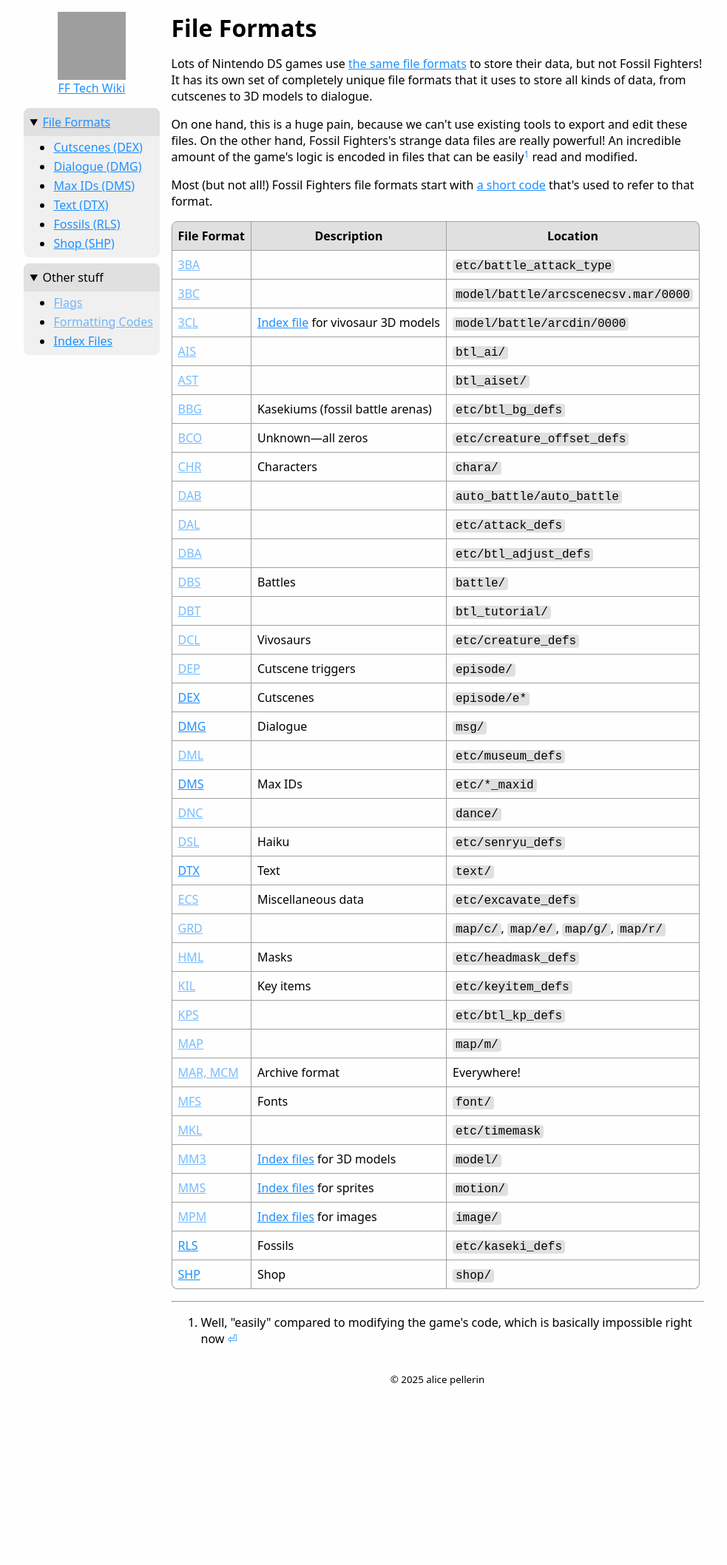
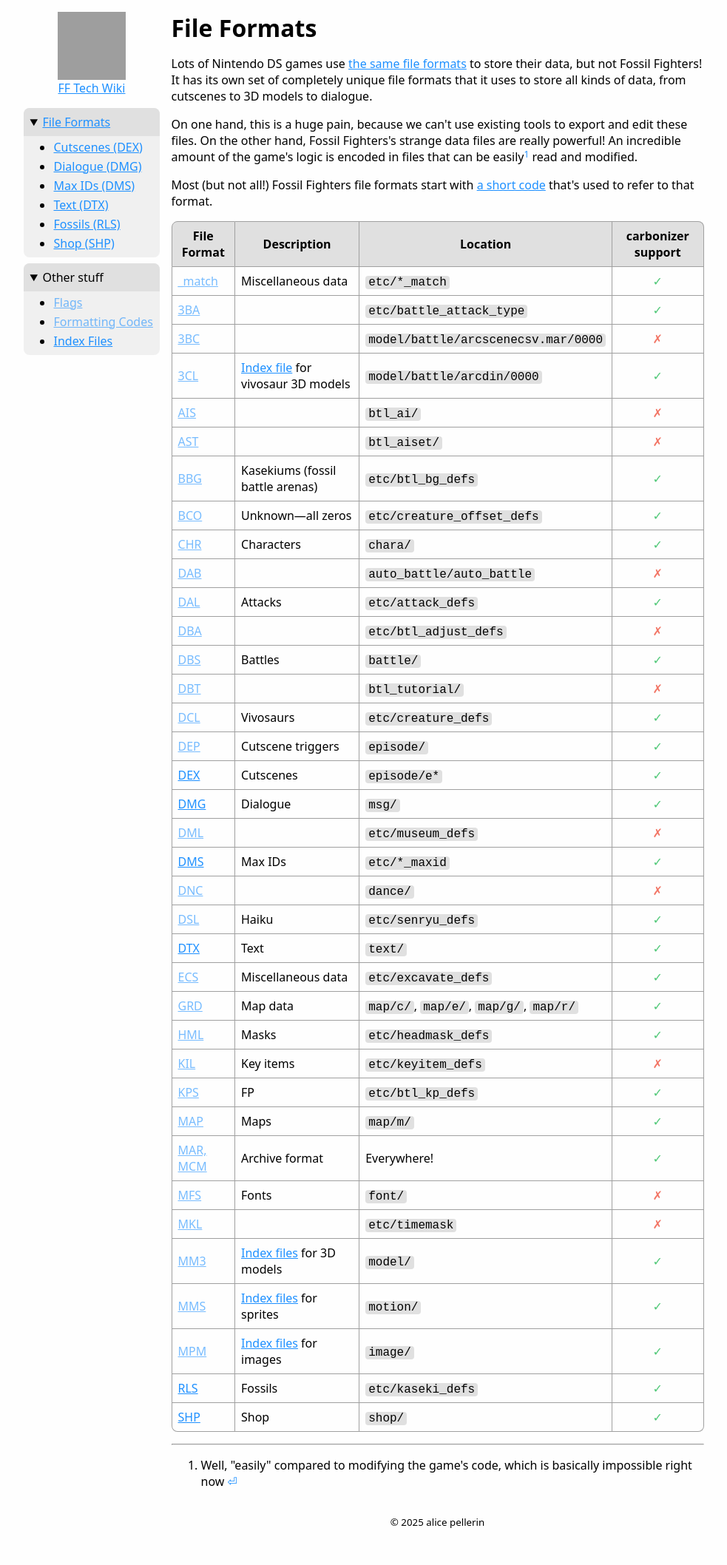
Before and after one commit to simonomi/fftechwiki, a Jekyll site: the page built from file-formats/index.html, in a window 1280 px wide. Shown: the whole page at 74% size, without its empty margins (148-1131 px from the left). Built offline with Jekyll 4.4.1, drawn with Linux system fonts in a browser that asks for light colours; before the commit the page ends 1923 px from its top, so only the background shows below that; grey boxes are pictures that could not be loaded.

Commit message:
add carbonizer support column to file types

```diff
--- a/_data/fileFormats.yml
+++ b/_data/fileFormats.yml
@@ -1,118 +1,158 @@
+- magicBytes: "_match"
+  description: "Miscellaneous data"
+  filePath: "etc/*_match"
+  carbonizerSupport: true
 - magicBytes: "3BA"
   description: ""
   filePath: "etc/battle_attack_type"
+  carbonizerSupport: true
 - magicBytes: "3BC"
   description: ""
   filePath: "model/battle/arcscenecsv.mar/0000"
+  carbonizerSupport: false
 - magicBytes: "3CL"
   name: "Vivosaur 3D Models"
   description: '<a href="/fftechwiki/file-formats/index-files">Index file</a> for vivosaur 3D models'
   filePath: "model/battle/arcdin/0000"
+  carbonizerSupport: true
 - magicBytes: "AIS"
   description: ""
   filePath: "btl_ai/"
+  carbonizerSupport: false
 - magicBytes: "AST"
   description: ""
   filePath: "btl_aiset/"
+  carbonizerSupport: false
 - magicBytes: "BBG"
   name: "Kasekiums"
   description: "Kasekiums (fossil battle arenas)"
   filePath: "etc/btl_bg_defs"
+  carbonizerSupport: true
 - magicBytes: "BCO"
   description: "Unknown—all zeros"
   filePath: "etc/creature_offset_defs"
+  carbonizerSupport: true
 - magicBytes: "CHR"
   description: "Characters"
   filePath: "chara/"
+  carbonizerSupport: true
 - magicBytes: "DAB"
   description: ""
   filePath: "auto_battle/auto_battle"
+  carbonizerSupport: false
 - magicBytes: "DAL"
-  description: ""
+  description: "Attacks"
   filePath: "etc/attack_defs"
+  carbonizerSupport: true
 - magicBytes: "DBA"
   description: ""
   filePath: "etc/btl_adjust_defs"
+  carbonizerSupport: false
 - magicBytes: "DBS"
   description: "Battles"
   filePath: "battle/"
+  carbonizerSupport: true
 - magicBytes: "DBT"
   description: ""
   filePath: "btl_tutorial/"
+  carbonizerSupport: false
 - magicBytes: "DCL"
   description: "Vivosaurs"
   filePath: "etc/creature_defs"
+  carbonizerSupport: true
 - magicBytes: "DEP"
   description: "Cutscene triggers"
   filePath: "episode/"
+  carbonizerSupport: true
 - magicBytes: "DEX"
   url: "/fftechwiki/file-formats/DEX"
   description: "Cutscenes"
   filePath: "episode/e*"
+  carbonizerSupport: true
 - magicBytes: "DMG"
   url: "/fftechwiki/file-formats/DMG"
   description: "Dialogue"
   filePath: "msg/"
+  carbonizerSupport: true
 - magicBytes: "DML"
   description: ""
   filePath: "etc/museum_defs"
+  carbonizerSupport: false
 - magicBytes: "DMS"
   url: "/fftechwiki/file-formats/DMS"
   description: "Max IDs"
   filePath: "etc/*_maxid"
+  carbonizerSupport: true
 - magicBytes: "DNC"
   description: ""
   filePath: "dance/"
+  carbonizerSupport: false
 - magicBytes: "DSL"
   description: "Haiku"
   filePath: "etc/senryu_defs"
+  carbonizerSupport: true
 - magicBytes: "DTX"
   url: "/fftechwiki/file-formats/DTX"
   description: "Text"
   filePath: "text/"
+  carbonizerSupport: true
 - magicBytes: "ECS"
   description: "Miscellaneous data"
   filePath: "etc/excavate_defs"
+  carbonizerSupport: true
 - magicBytes: "GRD"
-  description: ""
+  description: "Map data"
   location: "<code>map/c/</code>, <code>map/e/</code>, <code>map/g/</code>, <code>map/r/</code>"
+  carbonizerSupport: true
 - magicBytes: "HML"
   description: "Masks"
   filePath: "etc/headmask_defs"
+  carbonizerSupport: true
 - magicBytes: "KIL"
   description: "Key items"
   filePath: "etc/keyitem_defs"
+  carbonizerSupport: false
 - magicBytes: "KPS"
-  description: ""
+  description: "FP"
   filePath: "etc/btl_kp_defs"
+  carbonizerSupport: true
 - magicBytes: "MAP"
-  description: ""
+  description: "Maps"
   filePath: "map/m/"
+  carbonizerSupport: true
 - magicBytes: "MAR, MCM"
   description: "Archive format"
   location: "Everywhere!"
+  carbonizerSupport: true
 - magicBytes: "MFS"
   description: "Fonts"
   filePath: "font/"
+  carbonizerSupport: false
 - magicBytes: "MKL"
   filePath: "etc/timemask"
+  carbonizerSupport: false
 - magicBytes: "MM3"
   name: "3D Models"
   description: '<a href="/fftechwiki/file-formats/index-files">Index files</a> for 3D models'
   filePath: "model/"
+  carbonizerSupport: true
 - magicBytes: "MMS"
   name: "Sprites"
   description: '<a href="/fftechwiki/file-formats/index-files">Index files</a> for sprites'
   filePath: "motion/"
+  carbonizerSupport: true
 - magicBytes: "MPM"
   name: "Images"
   description: '<a href="/fftechwiki/file-formats/index-files">Index files</a> for images'
   filePath: "image/"
+  carbonizerSupport: true
 - magicBytes: "RLS"
   url: "/fftechwiki/file-formats/RLS"
   description: "Fossils"
   filePath: "etc/kaseki_defs"
+  carbonizerSupport: true
 - magicBytes: "SHP"
   url: "/fftechwiki/file-formats/SHP"
   description: "Shop"
   filePath: "shop/"
+  carbonizerSupport: true
--- a/_includes/tables.css
+++ b/_includes/tables.css
@@ -1,3 +1,8 @@
+:root {
+	--true-color: light-dark(#50c878, #50c878);
+	--false-color: #f27464;
+}
+
 table {
 	display: block;
 	width: fit-content;
@@ -23,6 +28,14 @@
 		& > pre,
 		& > p {
 			margin: 0;
+		}
+
+		&.true {
+			color: var(--true-color);
+		}
+
+		&.false {
+			color: var(--false-color);
 		}
 	}
 
--- a/file-formats/index.html
+++ b/file-formats/index.html
@@ -14,6 +14,7 @@
 			<th>File Format</th>
 			<th>Description</th>
 			<th>Location</th>
+			<th>carbonizer support</th>
 		</tr>
 	</thead>
 	<tbody>
@@ -32,6 +33,11 @@
 				{%- else -%}
 					<td>{{ fileFormat.location }}</td>
 				{%- endif -%}
+				{%- if fileFormat.carbonizerSupport -%}
+					<td class="true text-align-center">✓</td>
+				{%- else -%}
+					<td class="false text-align-center">✗</td>
+				{%- endif -%}
 			</tr>
 		{%- endfor -%}
 	</tbody>
```
Also changed, not shown: _includes/RLS.css (+0 -13 lines).
